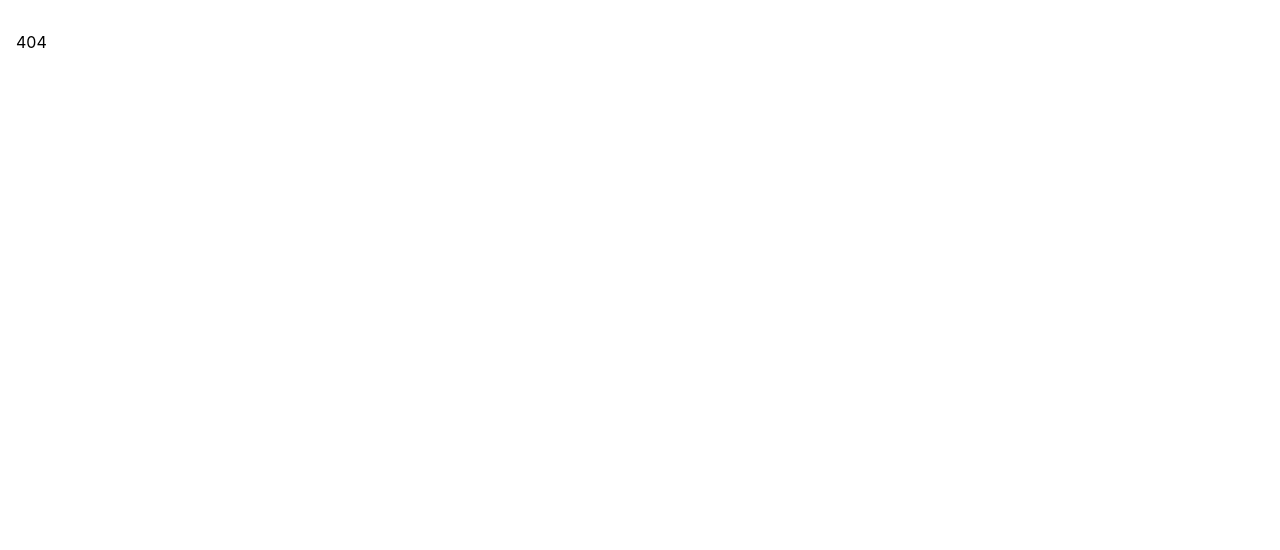
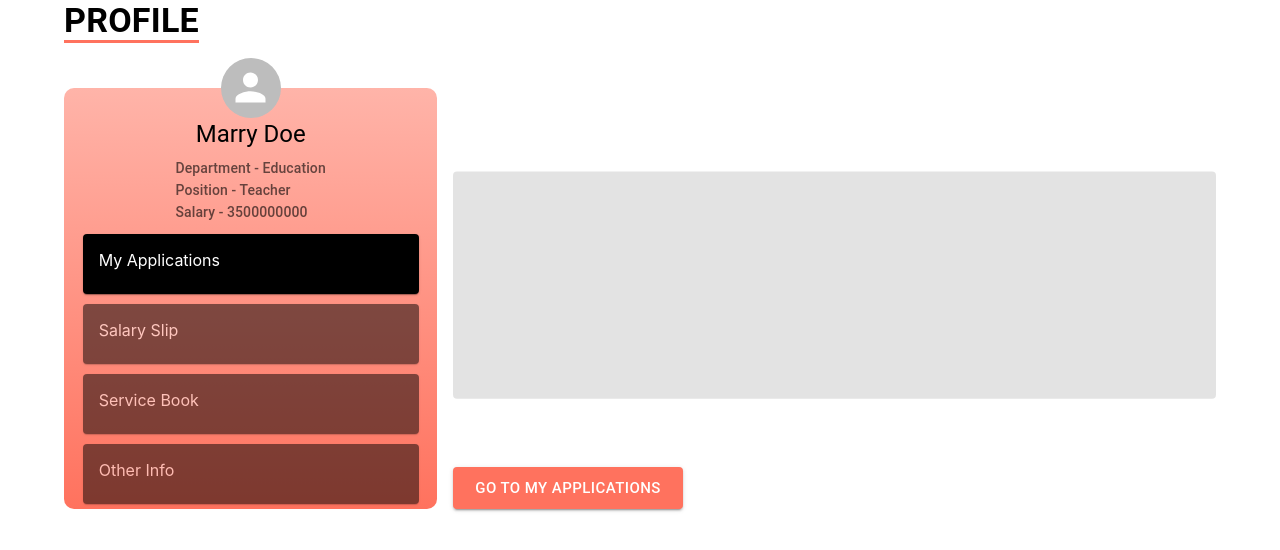
Before and after one commit to sourav-k7/sih-frontend, a React (Create React App) app: page /profile in a window 1280 px wide. Shown: the top 550 px of the page. Built offline with nearby package versions, Linux system fonts and the light colour scheme.

Commit message:
profile done

```diff
--- a/package.json
+++ b/package.json
@@ -5,8 +5,10 @@
   "dependencies": {
     "@emotion/react": "^11.8.2",
     "@emotion/styled": "^11.8.1",
+    "@mui/base": "^5.0.0-alpha.72",
     "@mui/icons-material": "^5.5.1",
     "@mui/material": "^5.5.1",
+    "@mui/styles": "^5.5.1",
     "@testing-library/jest-dom": "^5.16.2",
     "@testing-library/react": "^12.1.4",
     "@testing-library/user-event": "^13.5.0",
--- a/src/components/login/index.js
+++ b/src/components/login/index.js
@@ -17,19 +17,18 @@ const LoginPage = () => {
   return (
     <Container maxWidth="sm">
       <Box sx={{ margin: "50px auto" }}>
+        <Box textAlign={'center'} mb={3}>
           <Typography
             variant="h4"
             fontWeight={700}
-          component="div"
-          gutterBottom
-          textAlign={"center"}
             sx={{
-            textDecoration: (theme) =>
-              `underline ${theme.palette.primary.main}`,
+              display:'inline',
+              borderBottom:theme=>`3px solid ${theme.palette.primary.main}`,
               }}
           >
             LOGIN
           </Typography>
+        </Box>
 
         <Box mb={1}>
           <Typography variant="h6" component="div">
--- /dev/null
+++ b/src/components/profile/index.js
@@ -0,0 +1,110 @@
+import {
+  Avatar,
+  Box,
+  Button,
+  Card,
+  CardContent,
+  Container,
+  Grid,
+  Skeleton,
+  Typography,
+} from "@mui/material";
+import { makeStyles } from "@mui/styles";
+import { useState } from "react";
+const useStyle = makeStyles({
+  unselected: {
+    opacity: 0.5,
+  },
+});
+
+const ProfilePage = () => {
+  const [selectedTab, setSelectedTab] = useState(0);
+  const tabList = [
+    "My Applications",
+    "Salary Slip",
+    "Service Book",
+    "Other Info",
+  ];
+  const classes = useStyle();
+  return (
+    <Container maxWidth="lg">
+
+
+			  <Typography
+						  variant="h4"
+						  fontWeight={700}
+
+						  gutterBottom
+						  sx={{
+							display:'inline',
+							borderBottom:theme=>`3px solid ${theme.palette.primary.main}`,
+						  }}
+			  >
+						  PROFILE
+			  </Typography>
+
+
+      <Grid container spacing={2} marginTop={"30px"}>
+        <Grid item xs={4}>
+          <Box
+            sx={{
+              borderRadius: "10px",
+              backgroundImage: "linear-gradient(0deg,#FF725E ,#FFB4A9)",
+              position: "relative",
+              display: "flex",
+              flexDirection: "column",
+              alignItems: "center",
+            }}
+          >
+            <Avatar
+              alt="Profile pic"
+              sx={{ width: 60, height: 60, position: "absolute", top: "-30px" }}
+            />
+
+            <Typography
+              variant="h5"
+              gutterBottom
+              component="div"
+              marginTop={"30px"}
+            >
+              Marry Doe
+            </Typography>
+            <Typography
+              variant="subtitle2"
+              color={"text.secondary"}
+              gutterBottom
+              component="div"
+            >
+              Department - Education
+              <br />
+              Position - Teacher <br />
+              Salary - 3500000000
+            </Typography>
+            {tabList.map((detail, index) => (
+              <Card
+                key={index}
+                sx={{
+                  width: "90%",
+                  margin: "5px auto",
+                  backgroundColor: "black",
+                  color: "white",
+                  cursor: "pointer",
+                }}
+                onClick={() => setSelectedTab(index)}
+                className={selectedTab === index ? "" : classes.unselected}
+              >
+                <CardContent>{detail}</CardContent>
+              </Card>
+            ))}
+          </Box>
+        </Grid>
+        <Grid item xs={8} >
+		<Skeleton animation={false} sx={{height:'90%'}} />
+		<Button size='large' variant="contained" sx={{color:'white'}}>Go to My Applications</Button>
+		</Grid>
+      </Grid>
+    </Container>
+  );
+};
+
+export default ProfilePage;
--- a/src/index.js
+++ b/src/index.js
@@ -6,6 +6,7 @@ import { Routes, Route, BrowserRouter } from "react-router-dom";
 import LoginPage from "./components/login";
 import { ThemeProvider } from "@mui/material";
 import theme from "./theme";
+import ProfilePage from "./components/profile";
 // import reportWebVitals from './reportWebVitals';
 
 ReactDOM.render(
@@ -15,6 +16,7 @@ ReactDOM.render(
       <Routes>
         <Route path="/" element={<App />} exact />
         <Route path="/login" exact element={<LoginPage />} />
+        <Route path="/profile" exact element={<ProfilePage />} />
         <Route
           path="*"
           element={
```
Also changed, not shown: src/logo.svg (deleted), 1 other file (tests, documents, lock files or other folders). Lines whose indentation alone changed are shown as unchanged.
